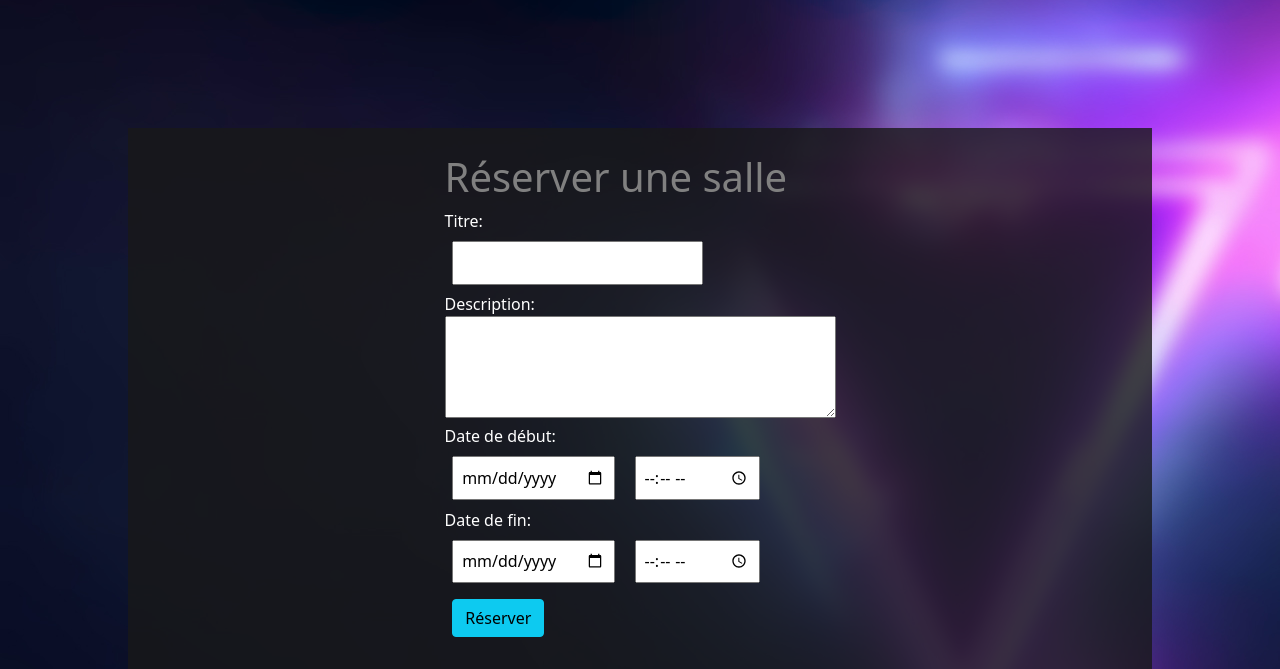
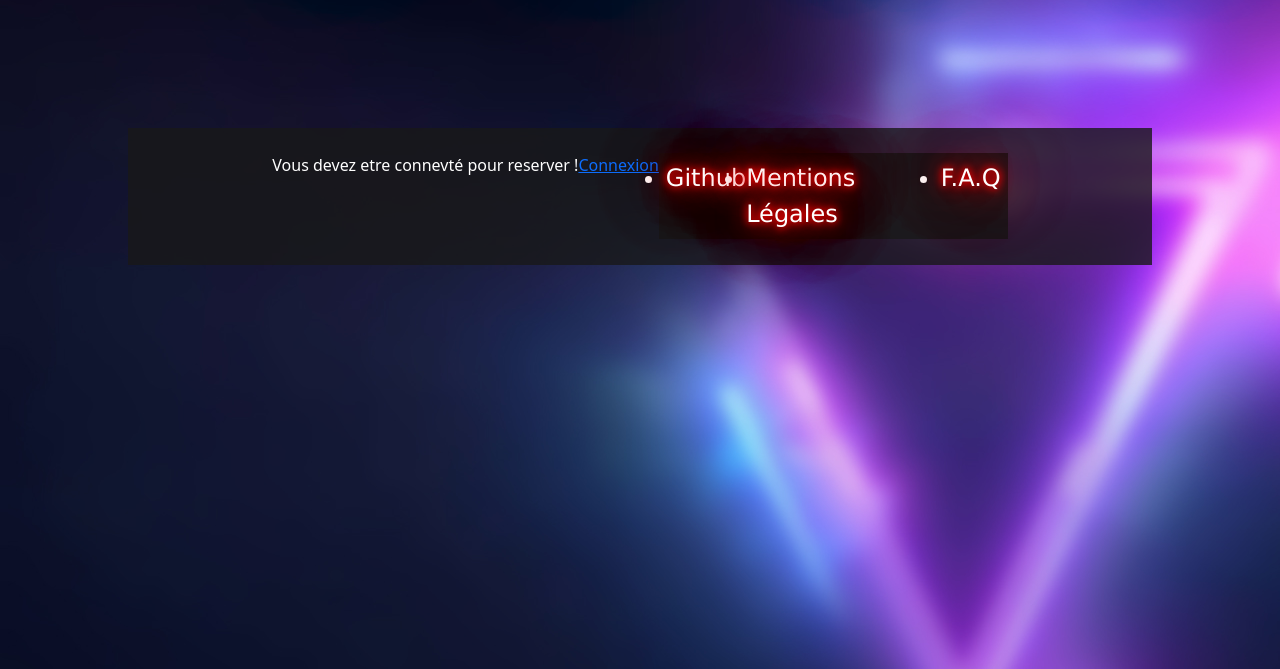
Before and after one commit to laura-rodriguez2/reservation-salles, a PHP site: page /reservation-form.php in a window 1280 px wide. Shown: the part 91-760 px from the top of the page. Run offline with PHP 8.4, Linux system fonts and the light colour scheme.

Commit message:
faut etre co pour reserver ahah

```diff
--- a/View/HTML/reservation-form.php
+++ b/View/HTML/reservation-form.php
@@ -40,6 +40,8 @@ if (isset($_POST['reserver'])) {
         ?>
     </header>
     <main>
+        <?php
+    if ($_SESSION == true){ ?>
         <div>
             <section>
                 <form action="reservation-form.php" method="POST">
@@ -59,6 +61,13 @@ if (isset($_POST['reserver'])) {
         </div>
         </section>
     </main>
+    <?php
+    }
+    else {
+    echo "Vous devez etre connevté pour reserver !";
+    echo "<a href='connexion.php'>Connexion</a>";
+    }
+    ?>
     <footer>
         <?php
         require_once('header_footer/footer.php');
```
